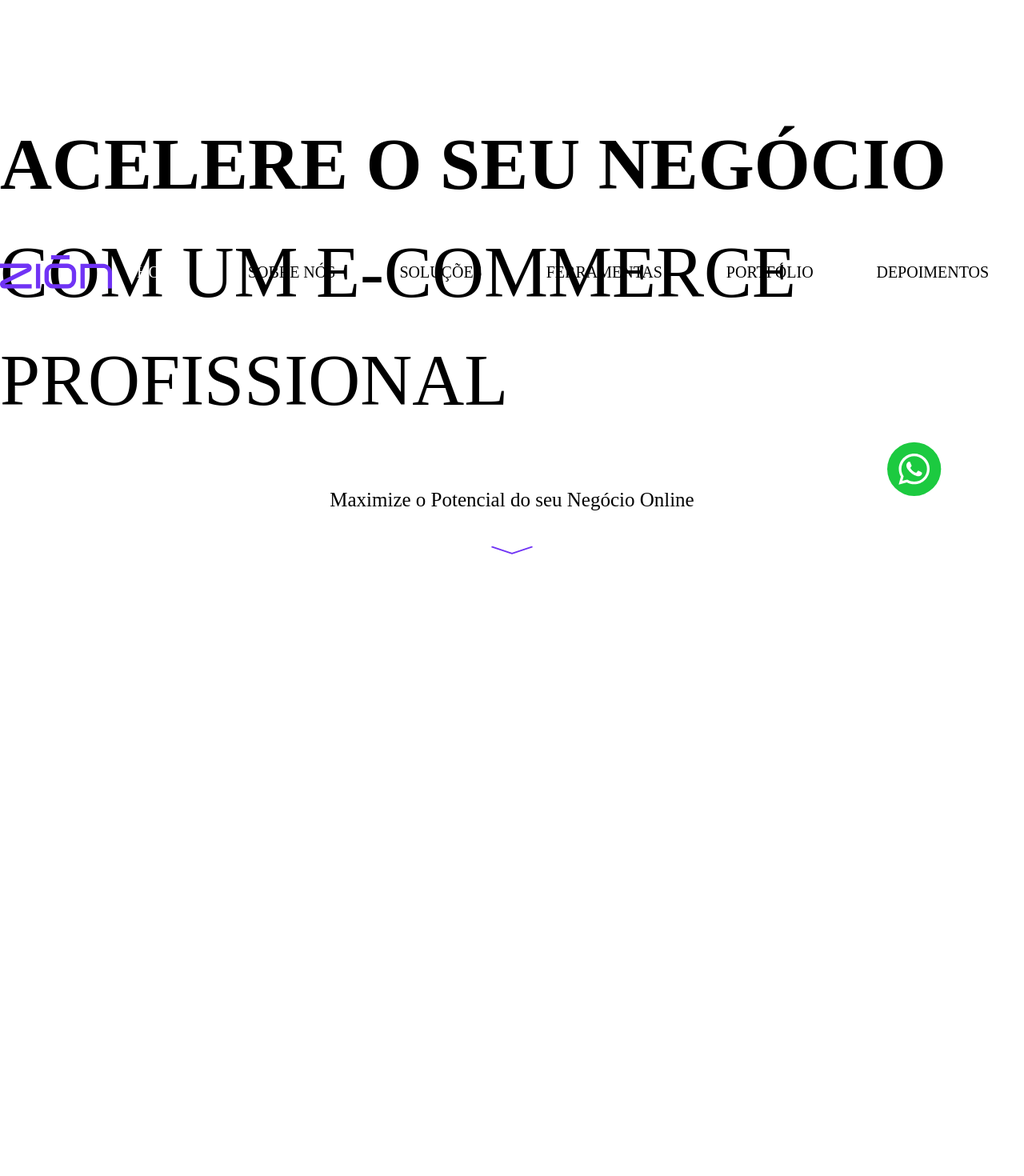
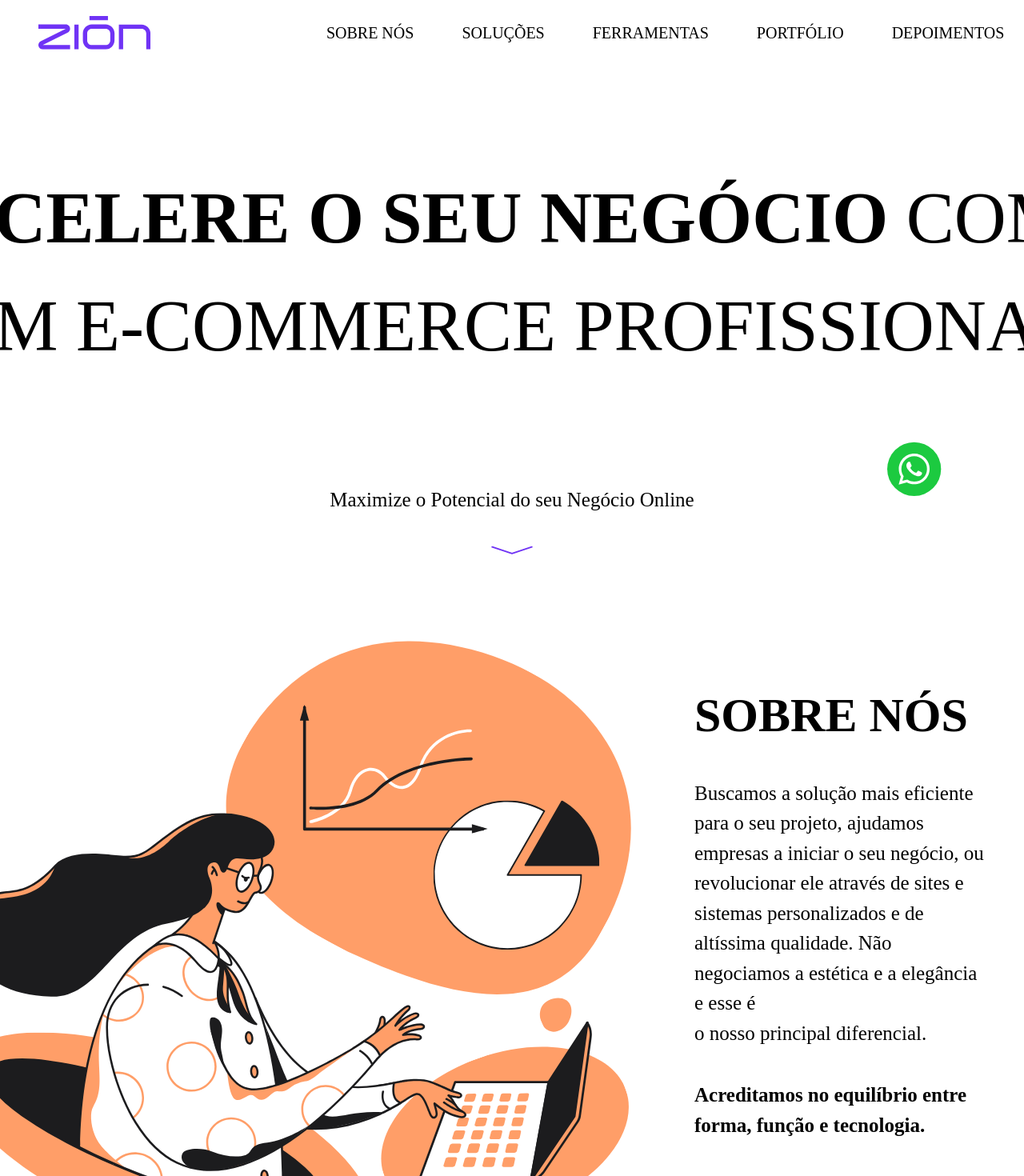
Before and after one commit to ccszanin/Software-house-Landing-page, a Next.js app: page / in a window 1280 px wide. Shown: the part 60-1530 px from the top of the page at 80% size. Before the commit the page ends 800 px from the top, so only its background shows below. Built offline with nearby package versions, Linux system fonts and the light colour scheme.

Commit message:
about us

```diff
--- a/src/app/layout.tsx
+++ b/src/app/layout.tsx
@@ -17,7 +17,7 @@ export default function RootLayout({
 }) {
   return (
     <html lang="en">
-      <body className={`${mulish.variable} font-sans bg-black-500 text-white-500`}>{children}</body>
+      <body className={`${mulish.variable}  items-center  w-screen flex flex-1  flex-col justify-center font-sans bg-black-500 text-white-500`}>{children}</body>
     </html>
   )
 }
--- a/src/app/page.tsx
+++ b/src/app/page.tsx
@@ -2,65 +2,68 @@ import Image from "next/image";
 import ZionLogo from "../assets/logo.svg";
 import Whats from "../assets/buttonwhats.svg";
 import Arrow from "../assets/arrow.svg";
+import ImgSec2 from "../assets/img-bg.svg";
 
 export default function Home() {
   return (
-    <body className="flex flex-1 flex-col justify-center">
-      {/*Header*/}
-      <header className="w-screen mx-auto max-w-[97.5rem] pt-20 pb-20 flex items-center justify-between absolute  z-10 left-1/2 transform -translate-x-1/2">
-        <Image src={ZionLogo} alt="Logo" />
-        <nav className=" flex star justify-center gap-5">
+    <body className="">
+      <header className="w-screen max-w-screen-2xl px-12  pt-20 pb-20 flex items-center justify-between absolute top-0 z-10 left-1/2 transform -translate-x-1/2">
+        <Image  src={ZionLogo} alt="Logo" />
+        <nav className=" pl-20 flex start justify-center gap-5">
           <a
             href="./"
-            className="text-xl  text-white-500 leading-[130%] px-[1.875rem] uppercase flex items-center whitespace-nowrap  hover:bg-purple-500 py-2  transition duration-300 "
+            className="text-xl  text-white-500 leading-[130%] px-[1.25rem] uppercase flex items-center whitespace-nowrap  hover:bg-purple-500 py-2  transition duration-300 "
           >
             Home
           </a>
           <a
             href="./"
-            className="text-xl leading-[130%] px-[1.875rem] uppercase flex items-center whitespace-nowrap  hover:bg-purple-500 py-2  transition duration-300"
+            className="text-xl leading-[130%]  px-[1.25rem] uppercase flex items-center whitespace-nowrap  hover:bg-purple-500 py-2  transition duration-300"
           >
             Sobre Nós
           </a>
           <a
             href="./"
-            className="text-xl leading-[130%] px-[1.875rem] uppercase flex items-center whitespace-nowrap   hover:bg-purple-500 py-2  transition duration-300"
+            className="text-xl leading-[130%] px-[1.25rem] uppercase flex items-center whitespace-nowrap   hover:bg-purple-500 py-2  transition duration-300"
           >
             Soluções
           </a>
           <a
             href="./"
-            className="text-xl leading-[130%] px-[1.875rem] uppercase flex items-center whitespace-nowrap   hover:bg-purple-500 py-2  transition duration-300"
+            className="text-xl leading-[130%] px-[1.25rem] uppercase flex items-center whitespace-nowrap   hover:bg-purple-500 py-2  transition duration-300"
           >
             Ferramentas
           </a>
           <a
             href="./"
-            className="text-xl leading-[130%] px-[1.875rem] uppercase flex items-center whitespace-nowrap   hover:bg-purple-500 py-2  transition duration-300"
+            className="text-xl leading-[130%] px-[1.25rem] uppercase flex items-center whitespace-nowrap   hover:bg-purple-500 py-2  transition duration-300"
           >
             Portfólio
           </a>
           <a
             href="./"
-            className="text-xl leading-[130%] px-[1.8rem] uppercase flex items-center whitespace-nowrap   hover:bg-purple-500 py-2  transition duration-300"
+            className="text-xl leading-[130%] px-[1.25rem] uppercase flex items-center whitespace-nowrap   hover:bg-purple-500 py-2  transition duration-300"
           >
             Depoimentos
           </a>
           <a
             href="./"
-            className="text-xl leading-[130%] px-[1.8rem] pl-[1.8rem]  uppercase flex text-center items-center whitespace-nowrap   hover:bg-purple-500 py-2  transition duration-300 "
+            className="text-xl leading-[130%] px-[1.25rem]  uppercase flex text-center items-center whitespace-nowrap   hover:bg-purple-500 py-2  transition duration-300 "
           >
             Contato
           </a>
         </nav>
       </header>
-      <main className=" flex flex-col justify-center items-center">
-        <div className=" h-screen relative max-w-[97.5rem] flex items-center">
+      <main className=" w-screen max-w-screen-2xl px-12  flex flex-col justify-center items-center">
+        <section
+          id="section-1"
+          className=" h-screen relative  flex items-center"
+        >
           <h1 className="text-[5.625rem]  max-w-[92rem] leading-[150%] uppercase">
-            <strong className="font-extrabold ">Acelere o seu negócio</strong>{" "}
-            com um e-commerce profissional
+            <strong className="font-extrabold">Acelere o seu negócio</strong> com {" "}
+            <span className="whitespace-nowrap">um e-commerce profissional</span>
           </h1>
-        </div>
+        </section>
         <a
           href="https://api.whatsapp.com/send?phone=1299999999999"
           target="_blank"
@@ -77,9 +80,37 @@ export default function Home() {
             Maximize o Potencial do seu Negócio Online
           </p>
           <a href="./" className="Arrow">
-            <Image className=" h-3 w-14 m-[2.375rem] hover:scale-110 transition duration-300" src={Arrow} alt="Arrow" />
+            <Image
+              className=" h-3 w-14 m-[2.375rem] hover:scale-110 transition duration-300"
+              src={Arrow}
+              alt="Arrow"
+            />
           </a>
         </div>
+        <section id="section-2" className="h-screen flex justify-between items-center mx-auto ">
+        <Image
+              className="ml-[-6.5rem]"
+              src={ImgSec2}
+              alt="Image"
+            />
+          <div className="">
+            <h1 className="font-extrabold uppercase text-6xl leading-[130%] mb-10 ">Sobre Nós</h1>
+            <p className="font-normal leading-[150%] text-[1.563rem] mb-10">
+              Buscamos a solução mais eficiente para o seu projeto, ajudamos
+              empresas a iniciar o seu negócio, ou revolucionar ele através de
+              sites e sistemas personalizados e de altíssima qualidade. Não
+              negociamos a estética e a elegância e esse é o
+              <span className="whitespace-nowrap"> nosso principal diferencial.</span>
+
+
+            </p>
+            <strong className="leading-[150%]  text-[1.563rem]">
+              Acreditamos no equilíbrio entre forma,
+              <span className="whitespace-nowrap"> função e tecnologia.</span>
+
+            </strong>
+          </div>
+        </section>
       </main>
     </body>
   );
```
Also changed, not shown: src/assets/img-bg.svg (added).
